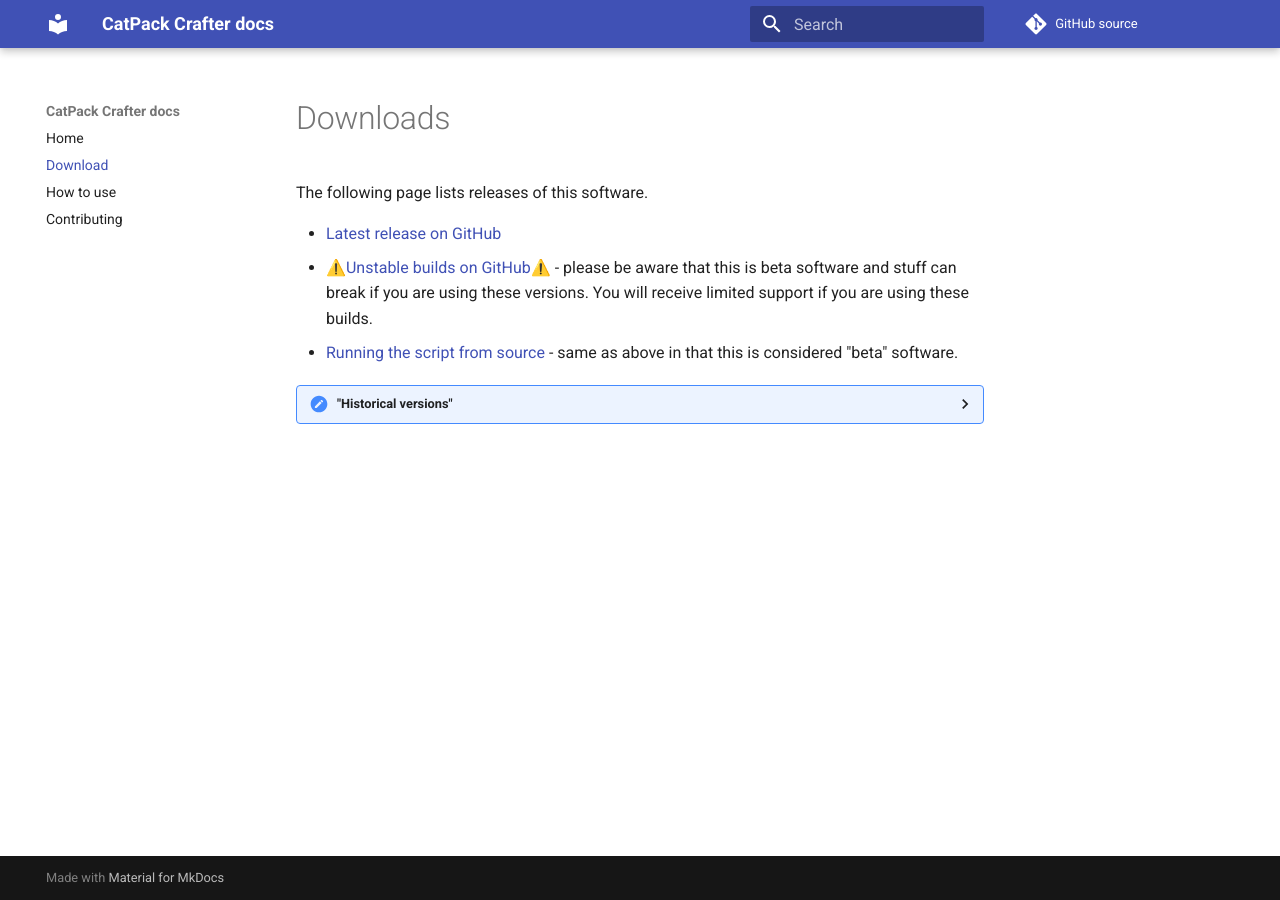
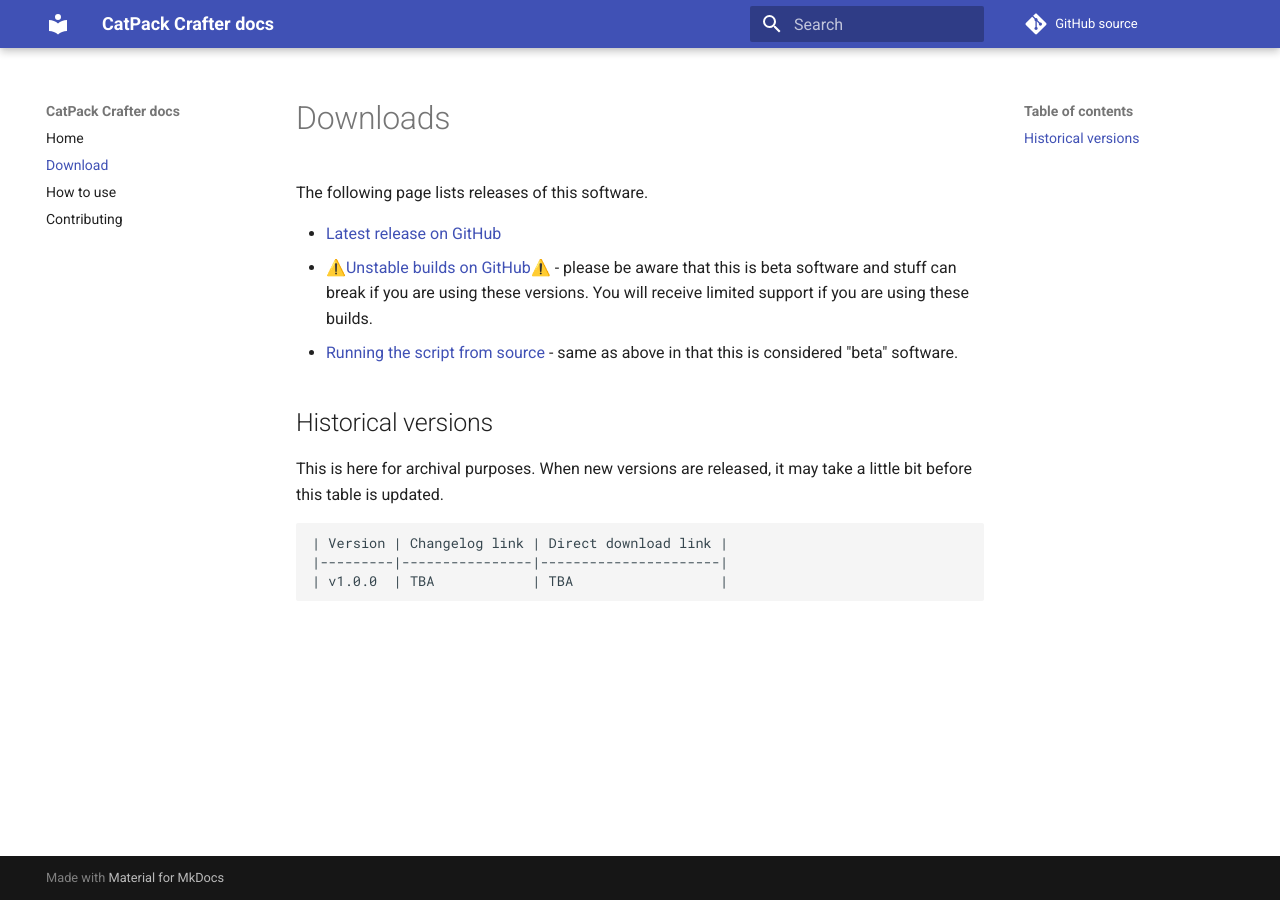
Before and after one commit to KTrain5169/CatPackCrafter, an MkDocs documentation site: the page built from docs/downloads.md, in a window 1280 px wide. Built offline with MkDocs 1.6.1 and Material for MkDocs 9.7.7, drawn with Linux system fonts in a browser that asks for light colours; comment, search, counter and statistics services are not loaded.

Commit message:
remove dropdown in downloads page

```diff
--- a/docs/downloads.md
+++ b/docs/downloads.md
@@ -6,12 +6,10 @@ The following page lists releases of this software.
 - [⚠️Unstable builds on GitHub⚠️](https://github.com/KTrain5169/CatPackMaker/actions) - please be aware that this is beta software and stuff can break if you are using these versions. You will receive limited support if you are using these builds.
 - [Running the script from source](./run-from-source.md) - same as above in that this is considered "beta" software.
 
-<details>
-    <summary>"Historical versions"</summary>
+## Historical versions
 
-    This is here for archival purposes. When new versions are released, it may take a little bit before this table is updated.
+This is here for archival purposes. When new versions are released, it may take a little bit before this table is updated.
 
     | Version | Changelog link | Direct download link |
     |---------|----------------|----------------------|
     | v1.0.0  | TBA            | TBA                  |
-</details>
```
